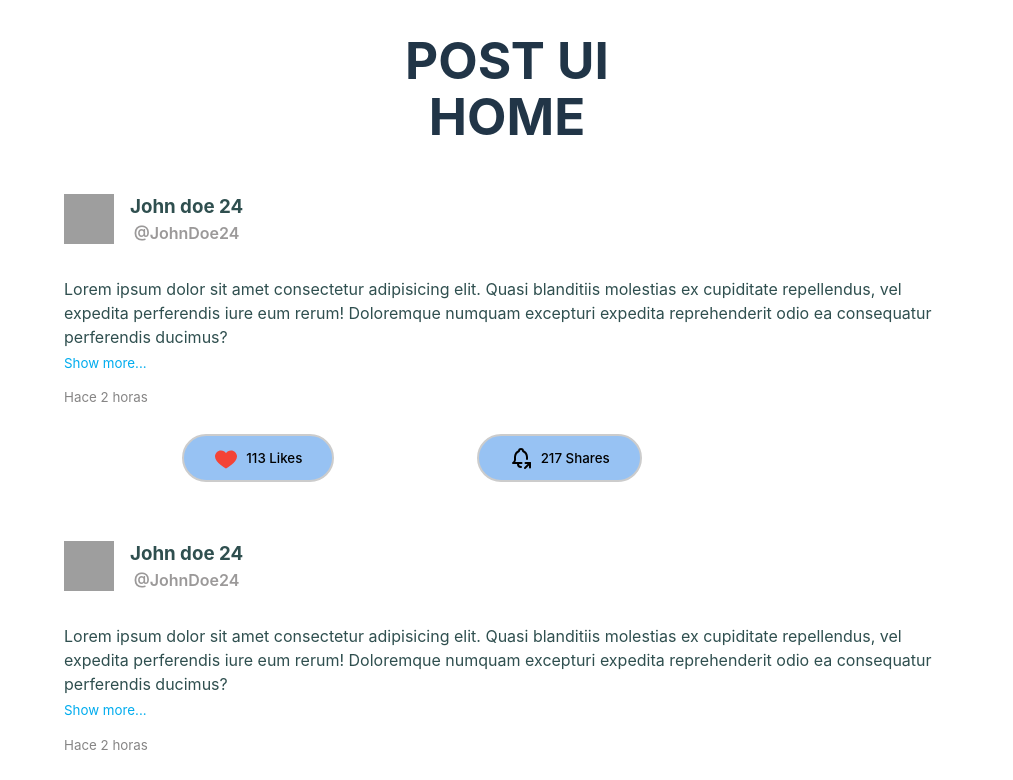
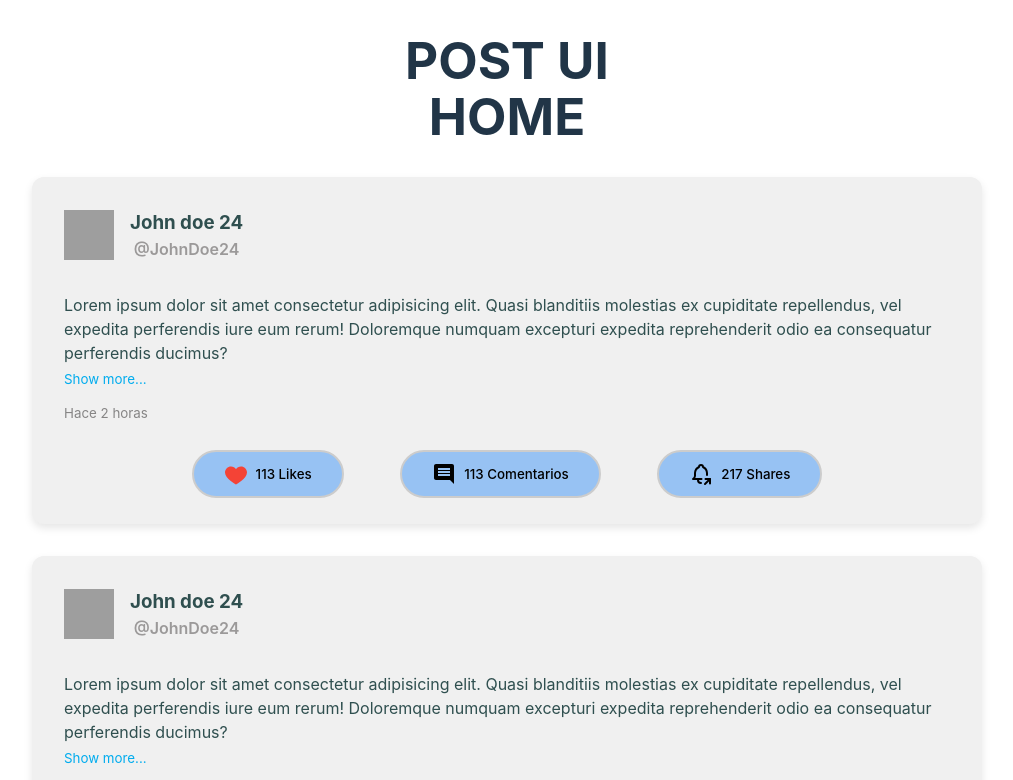
Before and after one commit to Issblann/post-ui-taller-5, a React (Vite) app: page / in a window 1280 px wide. Shown: the top 780 px of the page, without its empty margins (133-1146 px from the left). Built offline with nearby package versions, Linux system fonts and the light colour scheme; no server answers; grey boxes are pictures that could not be loaded.

Commit message:
arreglo de conflictos y estilos

```diff
--- a/src/App.css
+++ b/src/App.css
@@ -16,3 +16,4 @@ main {
   box-sizing: border-box;
   padding: 0;
   margin: 0;
+}
--- a/src/components/Tools-bar/ToolsBar.jsx
+++ b/src/components/Tools-bar/ToolsBar.jsx
@@ -7,7 +7,6 @@ import '../../styles/ToolsBar.css';
 import PostComments from '../post-comments/PostComments';
 import { useDispatch, useSelector } from 'react-redux';
 import { actions } from '../../redux/slice/posts/slice';
-
 
 const ToolsBar = () => {
   const dispatch = useDispatch();
@@ -24,13 +23,16 @@ const ToolsBar = () => {
     setLikes(likes + 1);
   };
 
-  const loadMorePosts = () => {
-  };
+  const loadMorePosts = () => {};
 
   return (
     <div className="Tools-bar">
       <button className="ToolsBar-reactions" onClick={handleLikeClick}>
         <FcLike /> {likes} Likes
+      </button>
+
+      <button className="ToolsBar-reactions" onClick={handleLikeClick}>
+        <MdComment /> {likes} Comentarios
       </button>
       <button className="ToolsBar-reactions" onClick={loadMorePosts}>
         <TbBellShare /> {randomShares} Shares
--- a/src/components/post-card/post-card.jsx
+++ b/src/components/post-card/post-card.jsx
@@ -4,14 +4,13 @@ import ToolsBar from '../Tools-bar/ToolsBar';
 
 import Comments from '../post-comments/Comments';
 import { useSelector } from 'react-redux';
-
+import '../../styles/post-card.styles.css';
 
 export const PostCard = () => {
-
-  const showComment = useSelector(state => state.comment.showComment)
+  const showComment = useSelector((state) => state.comment.showComment);
 
   return (
-    <div>
+    <div className="post-card__container">
       <PostUI />
       <ToolsBar />
       {showComment ? <Comments /> : <div></div>}
--- a/src/styles/ToolsBar.css
+++ b/src/styles/ToolsBar.css
@@ -13,6 +13,7 @@
   border-radius: 50px;
   padding: 10px 30px;
   display: flex;
+
   font-size: smaller;
   align-items: center;
   cursor: pointer;
```
